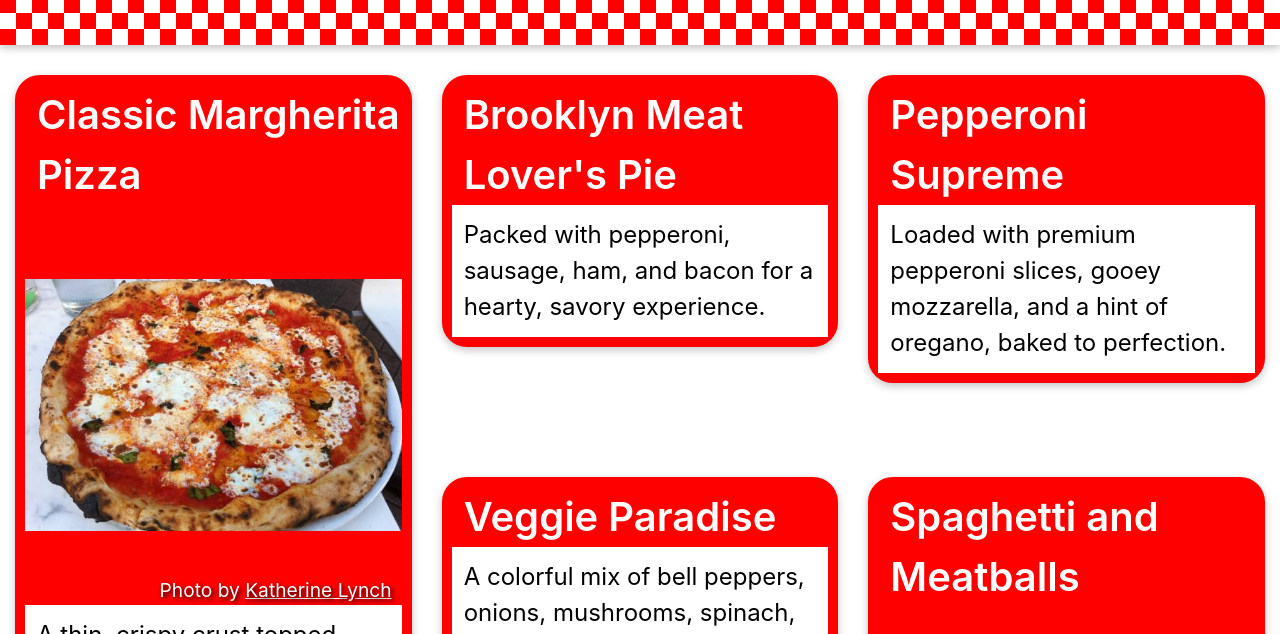
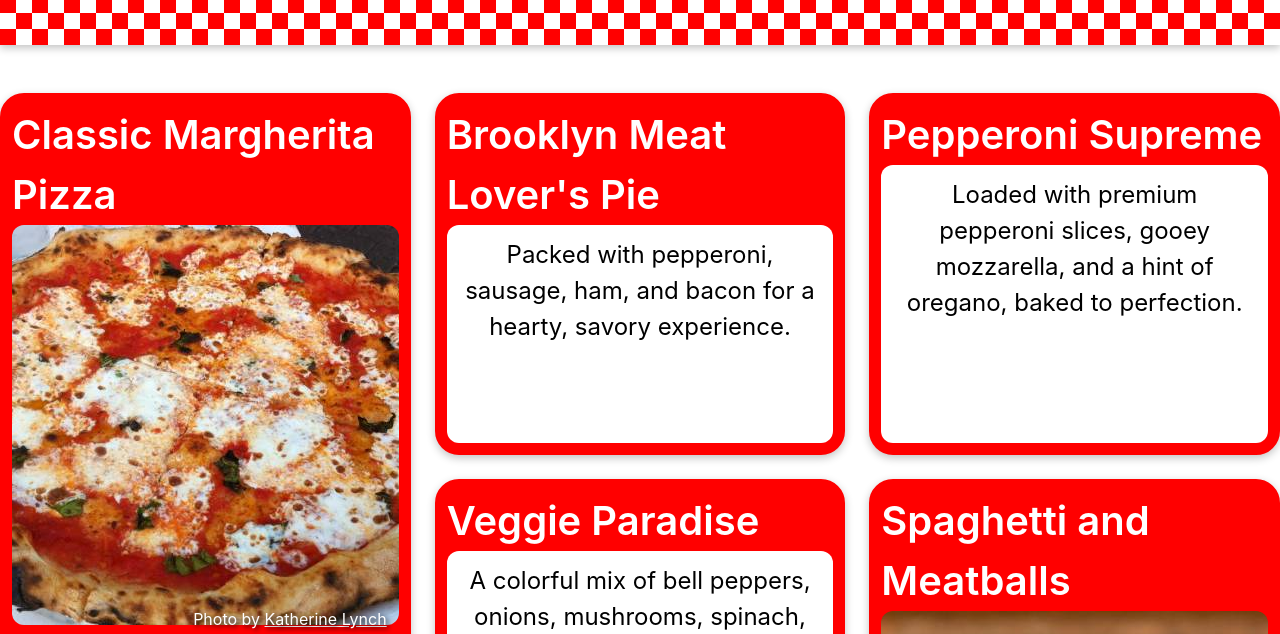
Before and after one commit to scojr/restaurant-page, a website built with webpack: page src/template.html in a window 1280 px wide. Both pictures are taken after a click on the button "Menu". Shown: the part 131-765 px from the top of the page. Built offline with nearby package versions, Linux system fonts and the light colour scheme.

Commit message:
Improve layout of menu grid

```diff
--- a/src/styles.css
+++ b/src/styles.css
@@ -155,26 +155,27 @@ button:hover {
 .card-container {
   display: grid;
   grid-template-columns: repeat(3, 1fr);
-  grid-template-rows: repeat(6, 1fr);
-  max-width: 1700px;
-  margin: 0 auto;
+  grid-template-rows: repeat(5, min-content);
+  max-width: 1800px;
+  margin: 48px auto;
+  gap: 24px;
+}
+
+
+.card {
+  position: relative;
+  display: grid;
+  grid-template-rows: min-content max-content;
+  box-shadow: rgba(0, 0, 0, 0.24) 0px 3px 8px;
+  color: black;
+  background-color: #ff0000;
+  border: 12px solid red;
+  border-radius: 24px;
 }
 
 .img-card {
   grid-row-end: span 2;
-}
-
-.card {
-  display: grid;
-  grid-template-rows: repeat(3, min-content);
-  box-shadow: rgba(0, 0, 0, 0.24) 0px 3px 8px;
-  color: black;
-  background-color: #ff0000;
-  font-size: 1.2rem;
-  margin: 30px 15px;
-  border: 10px solid red;
-  border-radius: 25px;
-  height: min-content;
+  grid-template-rows: min-content max-content auto;
 }
 
 .card h2 {
@@ -183,13 +184,24 @@ button:hover {
   background-color: #ff0000;
   font-weight: 600;
   font-size: 2rem;
-  padding-left: 12px;
+}
+
+.card p {
+  grid-row: 3 / 4;
+  padding: 12px;
+  background-color: #ffffff;
+  border-radius: 12px;
+  font-size: 1.2rem;
+  text-align: center;
 }
 
 .card img {
-  object-fit: contain;
+  object-fit: cover;
+  overflow: hidden;
   grid-row: 2 / 3;
   grid-column: 1 / 2;
+  border-radius: 12px;
+  margin-bottom: 12px;
 }
 
 .card span {
@@ -200,13 +212,6 @@ button:hover {
   justify-self: end;
   color: white;
   font-size: 0.8em;
-  margin-right: 10px;
+  margin: 0 12px 6px 0;
   text-shadow: black 2px 2px 5px;
 }
-
-.card p {
-  grid-row: 3 / 4;
-  padding: 12px;
-  order: 2;
-  background-color: #ffffff;
-}
```
